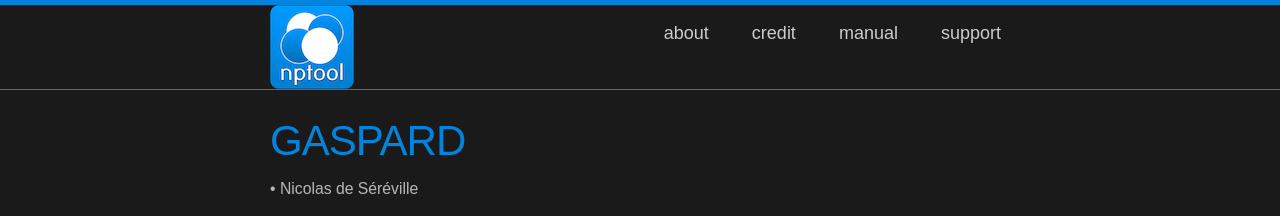
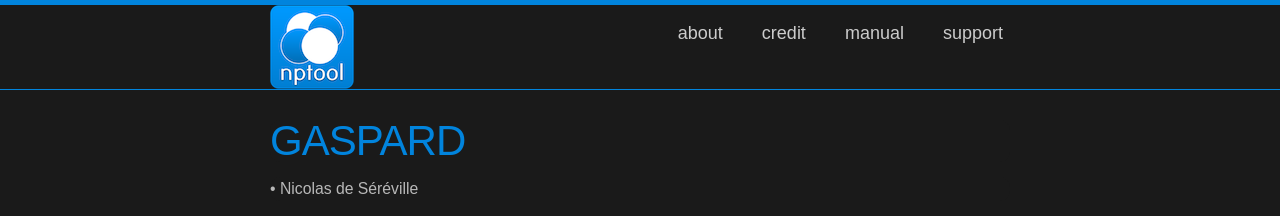
Before and after one commit to adrien-matta/nptool, a Jekyll site: the page built from index.html, in a window 1280 px wide. Shown: the top 216 px of the page. Built offline with Jekyll 4.4.1, drawn with Linux system fonts in a browser that asks for light colours; some web fonts are replaced.

Commit message:
* Adjusting the padding again in nav bar

```diff
--- a/_sass/_layout.scss
+++ b/_sass/_layout.scss
@@ -34,7 +34,7 @@
     .page-link {
         color: $text-color;
         line-height: $base-line-height;
-        padding: 9px;
+        padding: 7px;
         // Gaps between nav items, but not on the first one
         &:not(:first-child) {
             margin-left: 20px;
```
